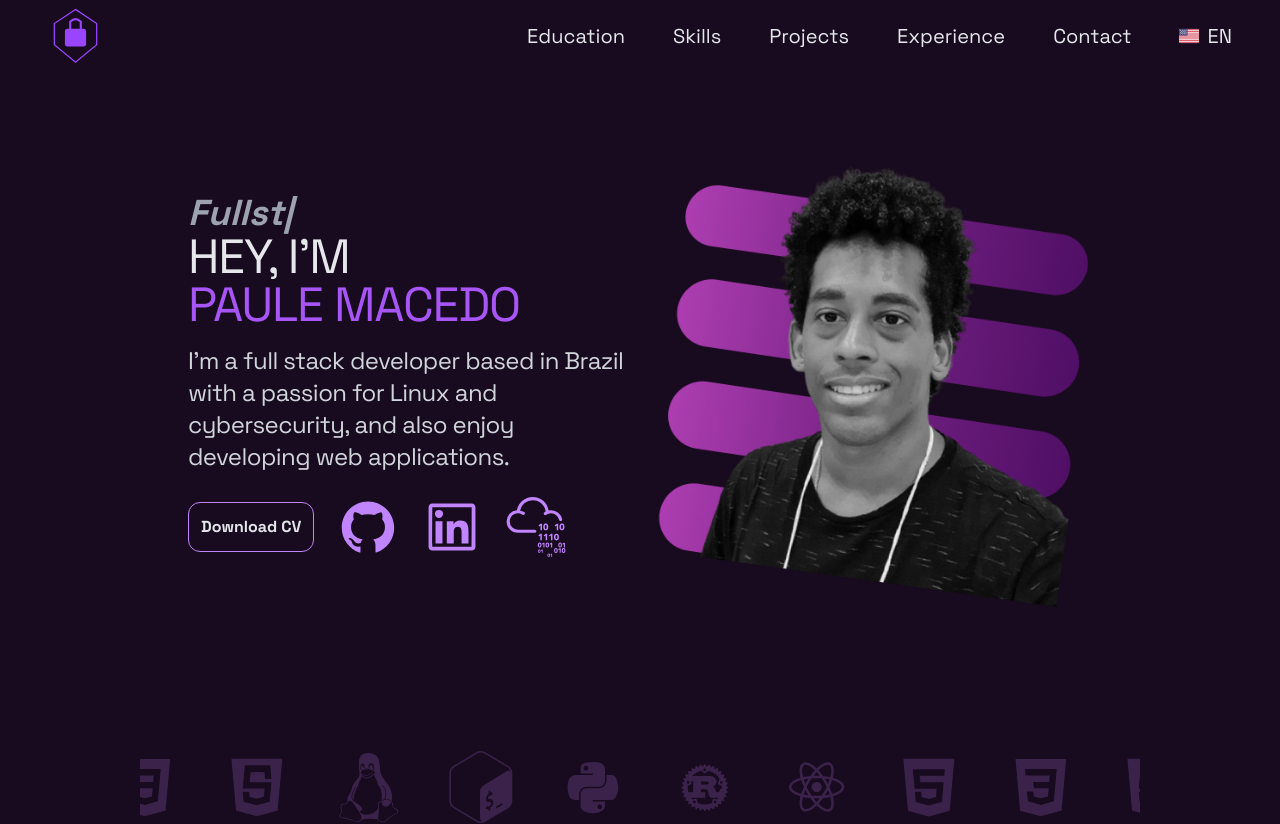
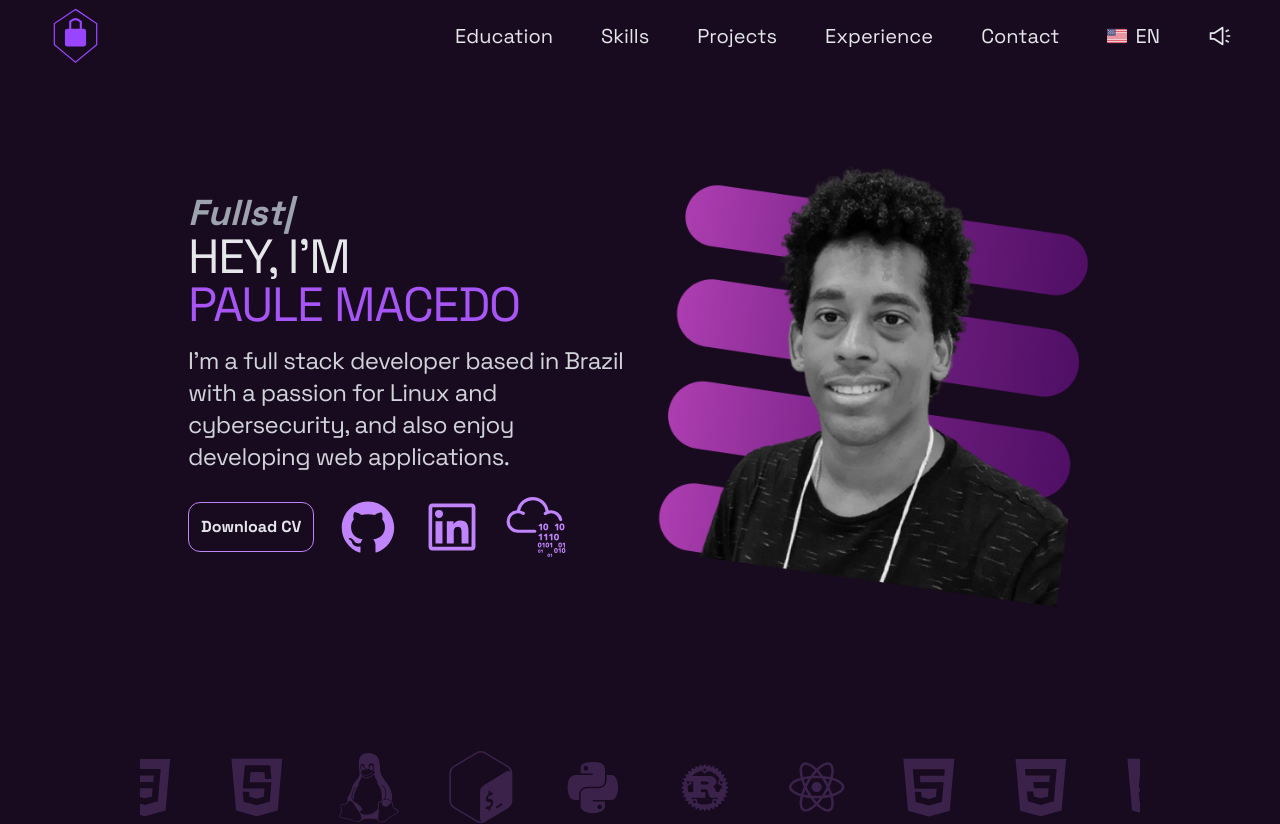
Before and after one commit to paulemacedo/Portifolio, a React (Vite) app: page / in a window 1280 px wide. Shown: the top 824 px of the page. Built offline with nearby package versions, Linux system fonts and the light colour scheme.

Commit message:
feat: enhance Navbar with audio controls and improved visibility for menu items

```diff
--- a/src/components/Navbar.jsx
+++ b/src/components/Navbar.jsx
@@ -1,8 +1,13 @@
-import { AiOutlineMenu, AiOutlineClose } from 'react-icons/ai';
+import {
+  AiOutlineMenu,
+  AiOutlineClose,
+  AiOutlineSound,
+  AiOutlinePause,
+ } from 'react-icons/ai';
 import { Link } from 'react-scroll';
 import { motion } from 'framer-motion';
 import { useTranslation } from 'react-i18next';
-import { useState } from 'react';
+import { useState, useRef } from 'react';
 import Logo from '../assets/logo.svg';
 import LanguageSwitcher from './LanguageSwitcher';
 
@@ -10,6 +15,10 @@ const Navbar = () => {
  const [nav, setNav] = useState(false);
  const [langDropdown, setLangDropdown] = useState(false);
  const { t, i18n } = useTranslation();
+
+ const [isPlaying, setIsPlaying] = useState(false);
+ const audioRef = useRef(new Audio('/Crescent-Moon-chosic.com.mp3'));
+ audioRef.current.loop = true;
 
  const toggleNav = () => {
    setNav(!nav);
@@ -27,6 +36,15 @@ const Navbar = () => {
    i18n.changeLanguage(lng);
    setLangDropdown(false);
  };
+
+ const toggleAudio = () => {
+   if (isPlaying) {
+     audioRef.current.pause();
+   } else {
+     audioRef.current.play().catch(err => console.log('autoplay failed:', err));
+   }
+    setIsPlaying(!isPlaying);
+  };
 
  const menuVariants = {
    Open: {
@@ -46,18 +64,21 @@ const Navbar = () => {
  };
 
  return (
-  <div className='fixed top-0 left-0 w-full bg-opacity-70 backdrop-blur-md z-10 py-4'>
+  <div className='fixed top-0 left-0 w-full bg-opacity-70 backdrop-blur-md z-50 py-4'>
      <div className='max-w-[1300px] mx-auto flex justify-between text-gray-200 text-xl items-center px-12 h-10'>
        <a href='#'>
          <img src={Logo} alt="logo" className='w-14 h-14' />
        </a>
-       <ul className='hidden md:flex z-10 items-center gap-6 lg:gap-12'>
+       <ul className='invisible md:visible md:flex items-center gap-6 lg:gap-12'>
          <li className='cursor-pointer'><Link to='education' smooth={true} offset={-80} duration={500}>{t('navbar.education')}</Link></li>
          <li className='cursor-pointer'><Link to='skills' smooth={true} offset={-50} duration={500}>{t('navbar.skills')}</Link></li>
          <li className='cursor-pointer'><Link to='portfolio' smooth={true} offset={-50} duration={500}>{t('navbar.portfolio')}</Link></li>
          <li className='cursor-pointer'><Link to='experience' smooth={true} offset={-80} duration={500}>{t('navbar.experience')}</Link></li>
          <li className='cursor-pointer'><Link to='about' smooth={true} offset={-50} duration={500}>{t('navbar.contact')}</Link></li>
          <li className='cursor-pointer'><LanguageSwitcher className="group" /></li>
+         <li className='cursor-pointer' onClick={toggleAudio}>
+            {isPlaying ? <AiOutlinePause size={24} /> : <AiOutlineSound size={24} />}
+         </li>
        </ul>
        <div className='md:hidden flex items-center'>
          <LanguageSwitcher className="mr-4" />
```
